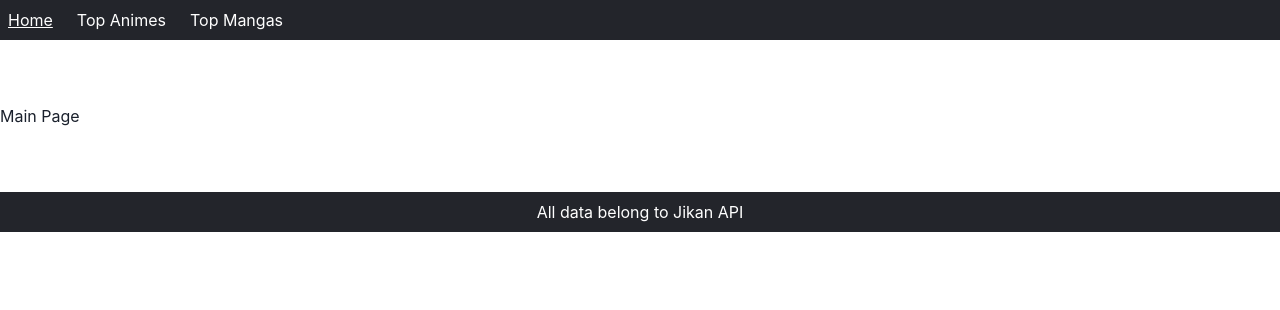
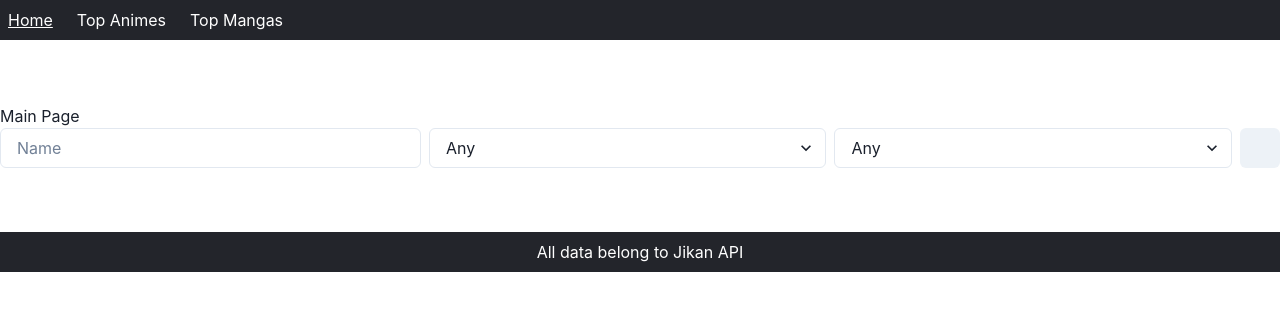
Before and after one commit to barangana/drift-list, a Next.js app: page / in a window 1280 px wide. Shown: the top 310 px of the page. Built offline with nearby package versions, Linux system fonts and the light colour scheme.

Commit message:
feat: search component done, functionality wip

```diff
--- /dev/null
+++ b/components/ui/SearchBar.tsx
@@ -0,0 +1,30 @@
+import { Button, HStack, Input, Select } from '@chakra-ui/react'
+import { Genres, Formats } from '../../utils/data'
+import { useState } from 'react'
+import { SearchAnime } from '../../utils/data/search'
+
+//TODO: Fix Genre
+const SearchBar: React.FC = () => {
+  const [name, setName] = useState<string>('')
+  const [genre, setGenre] = useState<string>('')
+  const [format, setFormat] = useState<string>('')
+
+  return (
+    <HStack>
+      <Input placeholder='Name' onChange={(e) => setName(e.target.value)} />
+      <Select placeholder='Any' onChange={(e) => setGenre(e.target.value)}>
+        {Genres.map((genre) => (
+          <option key={genre.id}>{genre.name}</option>
+        ))}
+      </Select>
+      <Select placeholder='Any' onChange={(e) => setFormat(e.target.value)}>
+        {Formats.map((format) => (
+          <option key={format.id}>{format.name}</option>
+        ))}
+      </Select>
+      <Button onClick={() => SearchAnime(name, genre, format)} />
+    </HStack>
+  )
+}
+
+export default SearchBar
--- a/pages/anime/top-animes.tsx
+++ b/pages/anime/top-animes.tsx
@@ -1,10 +1,10 @@
 import { GetServerSideProps, NextPage } from 'next'
 import React from 'react'
 import AllLists from '../../components/AllLists'
-import { TopAnimes } from '../../utils/types'
+import { MultipleAnimes } from '../../utils/types'
 
 interface TopAnimesProps {
-  tops: { data: TopAnimes }
+  tops: { data: MultipleAnimes }
 }
 
 const TopAnimes: NextPage<TopAnimesProps> = ({ tops }) => {
--- a/pages/index.tsx
+++ b/pages/index.tsx
@@ -1,7 +1,13 @@
 import type { NextPage } from 'next'
+import SearchBar from '../components/ui/SearchBar'
 
 const Home: NextPage = () => {
-  return <div>Main Page</div>
+  return (
+    <div>
+      Main Page
+      <SearchBar />
+    </div>
+  )
 }
 
 export default Home
--- /dev/null
+++ b/utils/data/format.ts
@@ -0,0 +1,13 @@
+interface FormatTypes {
+  id: number
+  name: string
+}
+
+export const Formats: FormatTypes[] = [
+  { id: 1, name: 'TV' },
+  { id: 2, name: 'Movie' },
+  { id: 3, name: 'OVA' },
+  { id: 4, name: 'Special' },
+  { id: 5, name: 'ONA' },
+  { id: 6, name: 'Music' },
+]
--- /dev/null
+++ b/utils/data/genres.ts
@@ -0,0 +1,21 @@
+interface GenreTypes {
+  id: number
+  name: string
+}
+
+export const Genres: GenreTypes[] = [
+  { id: 1, name: 'Action' },
+  { id: 2, name: 'Adventure' },
+  { id: 4, name: 'Comedy' },
+  { id: 8, name: 'Drama' },
+  { id: 10, name: 'Fantasy' },
+  { id: 14, name: 'Horror' },
+  { id: 7, name: 'Mystery' },
+  { id: 22, name: 'Romance' },
+  { id: 24, name: 'Sci-Fi' },
+  { id: 36, name: 'Slice of Life' },
+  { id: 30, name: 'Sports' },
+  { id: 37, name: 'Supernatural' },
+  { id: 9, name: 'Ecchi' },
+  { id: 18, name: 'Mecha' },
+]
--- /dev/null
+++ b/utils/data/index.ts
@@ -0,0 +1,2 @@
+export * from './format'
+export * from './genres'
--- /dev/null
+++ b/utils/data/search.ts
@@ -0,0 +1,14 @@
+//TODO: Fix genre
+
+export const SearchAnime = async (
+  name: string,
+  genre: string,
+  format: string
+) => {
+  const response = await fetch(
+    `${process.env.NEXT_PUBLIC_BASE_API_URL}/anime?q=${name}&type=${format}`
+  )
+  const animeInfo = await response.json()
+  console.log(animeInfo)
+  return animeInfo
+}
--- a/utils/types/anime.ts
+++ b/utils/types/anime.ts
@@ -24,7 +24,7 @@ export type SingleAnime = {
   ]
 }
 
-export type TopAnimes = Array<{
+export type MultipleAnimes = Array<{
   mal_id: number
   title: string
   images: {
```
